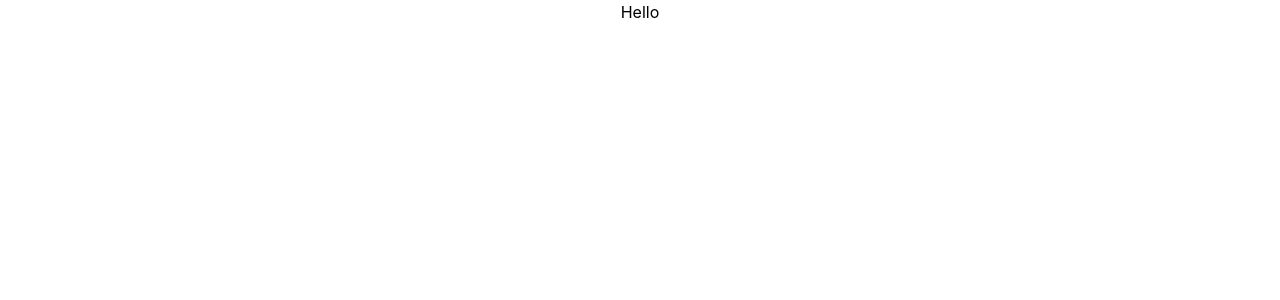
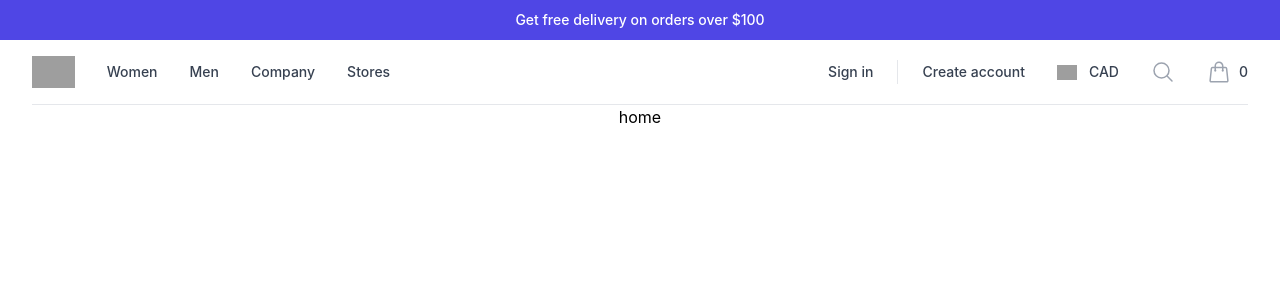
Before and after one commit to moghalakrambaig/e-commerce_website, a React (Create React App) app: page / in a window 1280 px wide. Shown: the top 300 px of the page. Built offline with nearby package versions, Linux system fonts and the light colour scheme; grey boxes are pictures that could not be loaded.

Commit message:
Added nav bar from tailwind

```diff
--- a/package.json
+++ b/package.json
@@ -5,6 +5,8 @@
   "dependencies": {
     "@emotion/react": "^11.14.0",
     "@emotion/styled": "^11.14.1",
+    "@headlessui/react": "^2.2.4",
+    "@heroicons/react": "^2.2.0",
     "@mui/icons-material": "^7.2.0",
     "@mui/material": "^7.2.0",
     "@testing-library/dom": "^10.4.0",
--- a/src/App.js
+++ b/src/App.js
@@ -1,10 +1,14 @@
 import logo from './logo.svg';
 import './App.css';
+import Navigation from './customer/components/navigation/Navigation';
 
 function App() {
   return (
     <div className="App">
-     Hello
+      <Navigation/>
+      <div>
+        home
+      </div>
     </div>
   );
 }
--- a/src/customer/components/navigation/Navigation.jsx
+++ b/src/customer/components/navigation/Navigation.jsx
@@ -141,7 +141,7 @@ const navigation = {
   ],
 }
 
-export default function Example() {
+export default function Navigation() {
   const [open, setOpen] = useState(false)
 
   return (
```
Also changed, not shown: project_notes.txt, 1 other file (tests, documents, lock files or other folders).
